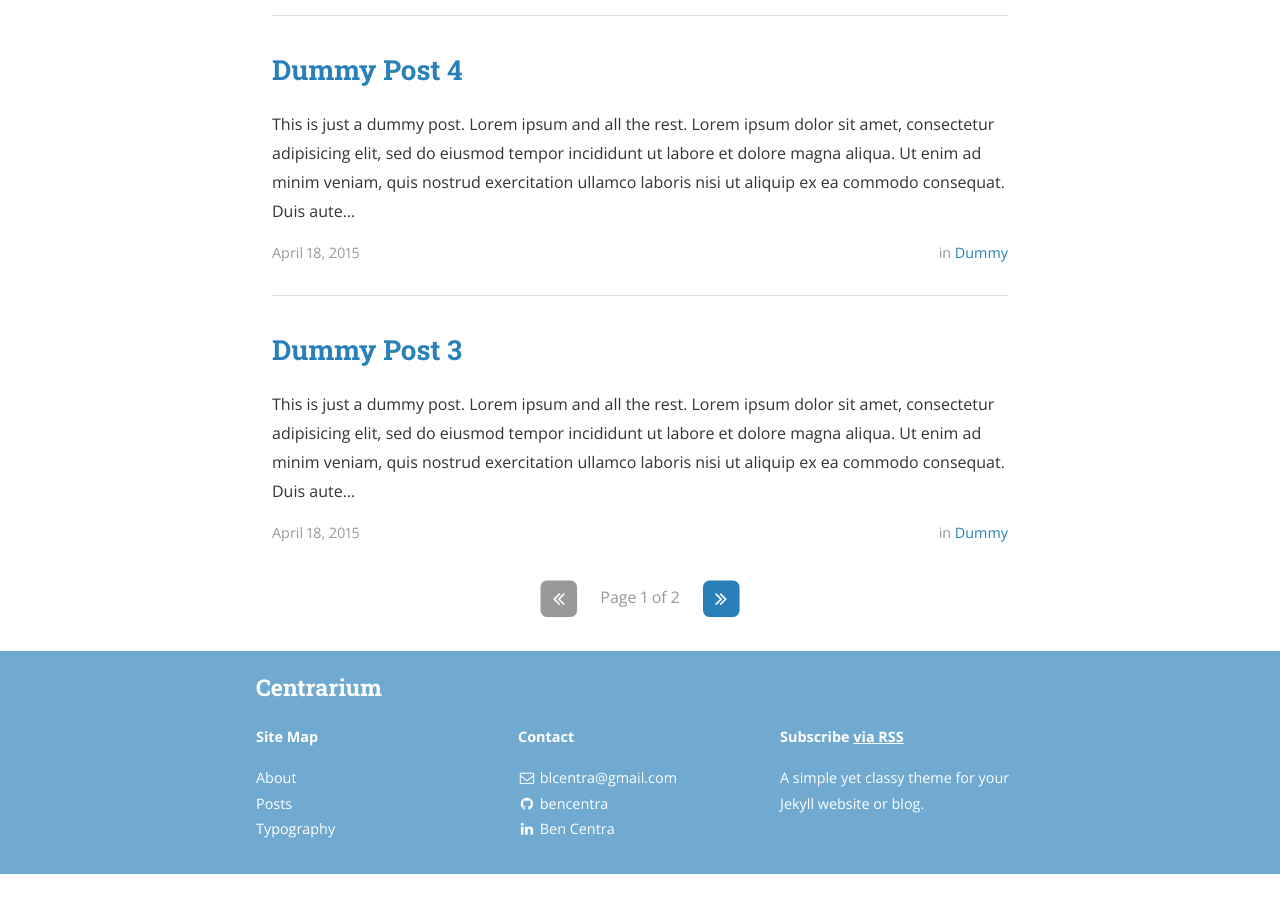
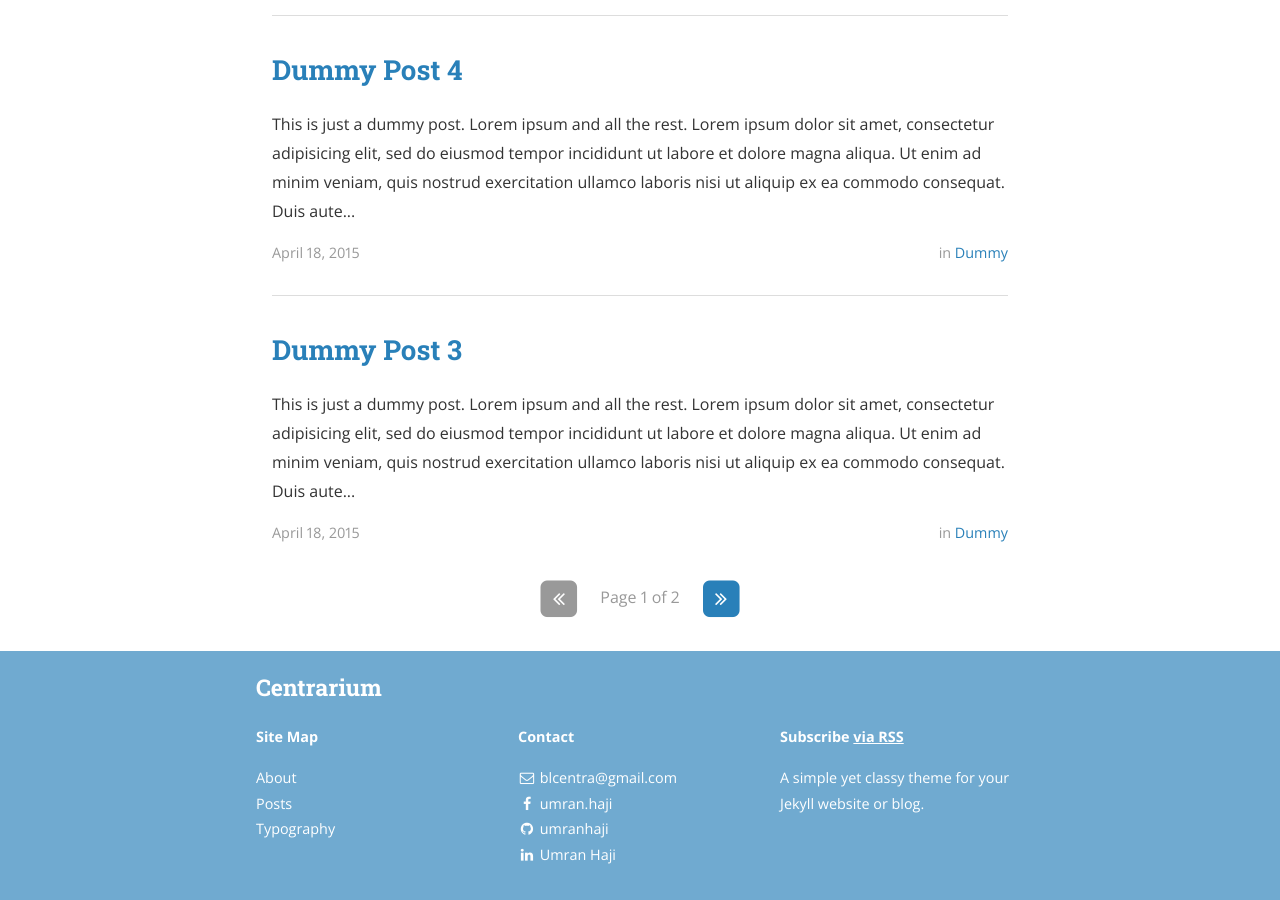
Before and after one commit to umranhaji/umranhaji.github.io, a Jekyll site: the page built from index.html, in a window 1280 px wide and 900 px high, scrolled down 1301 px. Built offline with Jekyll 4.4.1, drawn with Linux system fonts in a browser that asks for light colours; nearby versions of some CDN libraries; the list of posts is cut into pages by our own code; before the commit the page ends 2175 px from its top, so only the background shows below that.

Commit message:
Updated '_config.yml' via CloudCannon

```diff
--- a/_config.yml
+++ b/_config.yml
@@ -79,21 +79,21 @@ social:
 
   - name: Facebook
     icon: facebook
-    username: umran.ahji
-    url:
+    username: umran.haji
+    url: https://www.facebook.com/umran.haji
     desc: Friend me on Facebook
     share: true
 
   - name: GitHub
     icon: github
-    username: bencentra
+    username: umranhaji
     url: https://github.com/umranhaji
     desc: Fork me on GitHub
     share: false
 
   - name: LinkedIn
     icon: linkedin
-    username: Ben Centra
+    username: Umran Haji
     url: https://www.linkedin.com/in/umranhaji/
     desc: Connect with me on LinkedIn
     share: true
```
